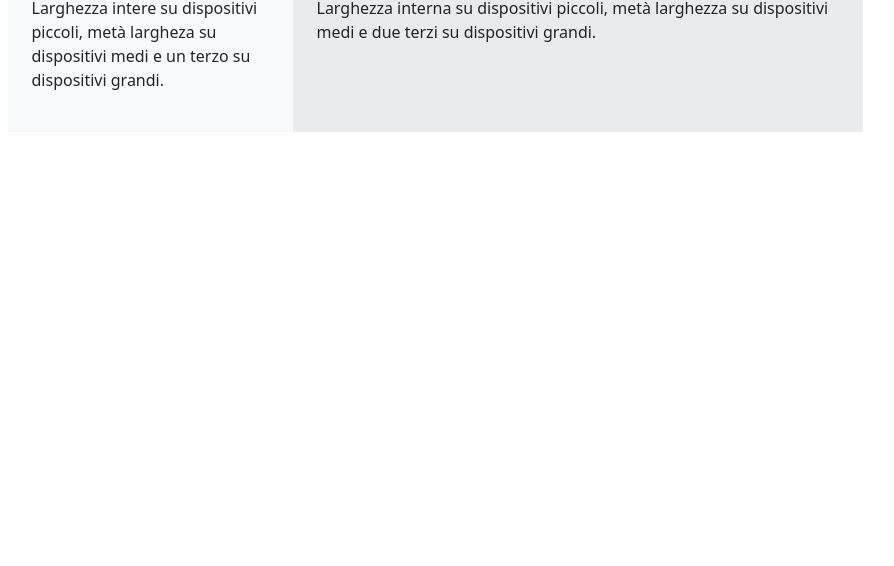
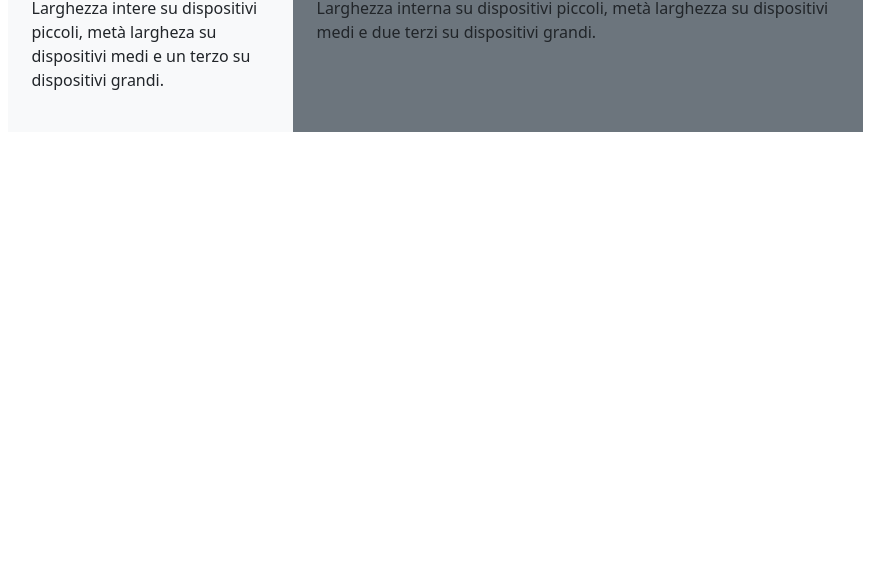
Before and after one commit to GianniC88/htmlcss-bootstrap-layout, a plain HTML site: page index.html in a window 1280 px wide. Shown: the part 234-800 px from the top of the page, without its empty margins (205-1099 px from the left). Drawn offline with nearby package versions, Linux system fonts and the light colour scheme.

Commit message:
Correggi classe di colonna per la sezione 2 nel layout Bootstrap

```diff
--- a/index.html
+++ b/index.html
@@ -28,7 +28,7 @@
             dispositivi medi e un terzo su dispositivi grandi.
           </p>
         </div>
-        <div class="col-6 bg-body-secondary p-4">
+        <div class="col-6 bg-secondary p-4">
           <h2>Colonna 2</h2>
           <p>
             Larghezza interna su dispositivi piccoli, metà larghezza su
```
